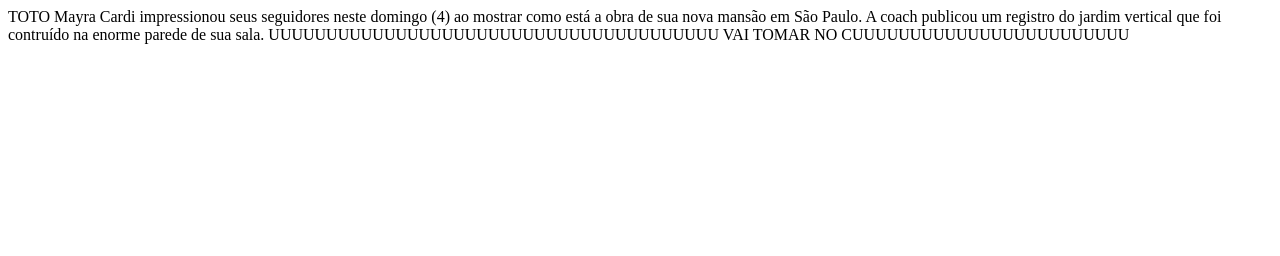
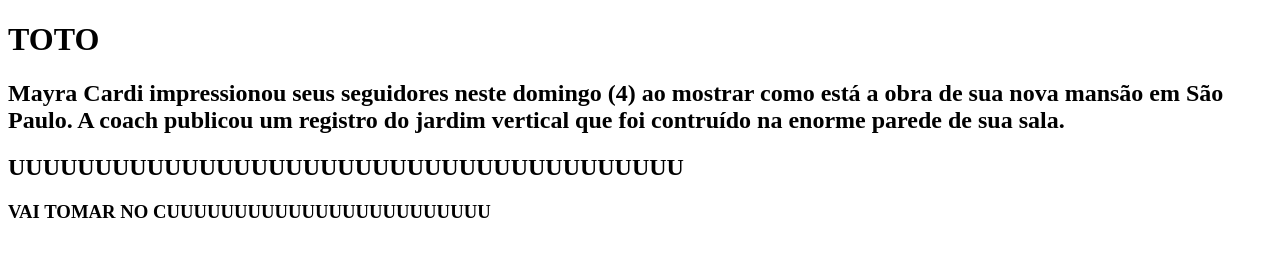
Before and after one commit to Thayssabaroli/apolo, a plain HTML site: page index.html in a window 1280 px wide. Drawn offline with Linux system fonts and the light colour scheme.

Commit message:
mudança de fonte

```diff
--- a/index.html
+++ b/index.html
@@ -4,13 +4,14 @@
 	<title>HELOOOOO</title>
 </head>
 <body>
-TOTO
 
-Mayra Cardi impressionou seus seguidores neste domingo (4) ao mostrar como está a obra de sua nova mansão em São Paulo. A coach publicou um registro do jardim vertical que foi contruído na enorme parede de sua sala.
+<h1>TOTO</h1>
 
-UUUUUUUUUUUUUUUUUUUUUUUUUUUUUUUUUUUUUUU
+<h2>Mayra Cardi impressionou seus seguidores neste domingo (4) ao mostrar como está a obra de sua nova mansão em São Paulo. A coach publicou um registro do jardim vertical que foi contruído na enorme parede de sua sala.</h2>
 
-VAI TOMAR NO CUUUUUUUUUUUUUUUUUUUUUUUU
+<h2>UUUUUUUUUUUUUUUUUUUUUUUUUUUUUUUUUUUUUUU</h2>
+
+<h3>VAI TOMAR NO CUUUUUUUUUUUUUUUUUUUUUUUU</h3>
 
 </body>
 </html>
```
